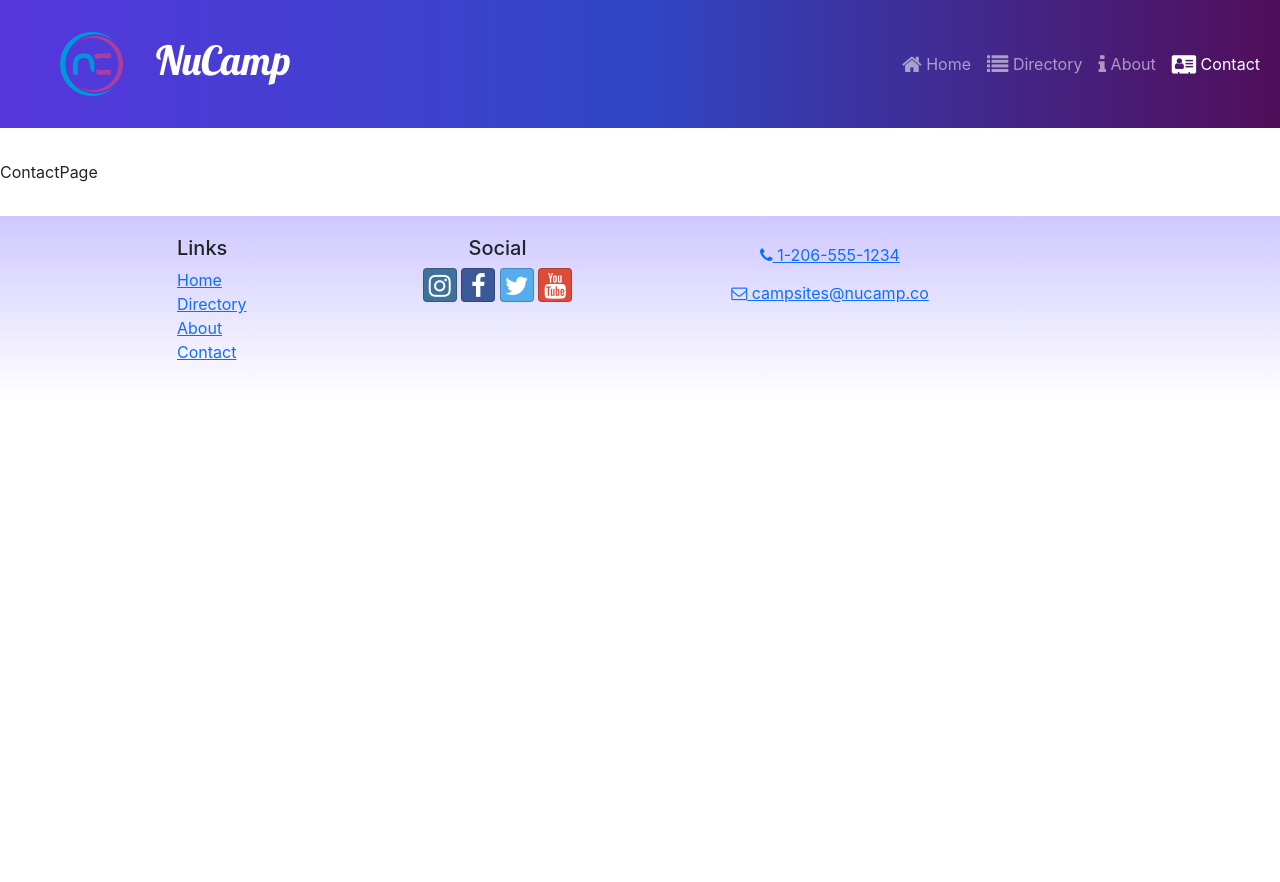
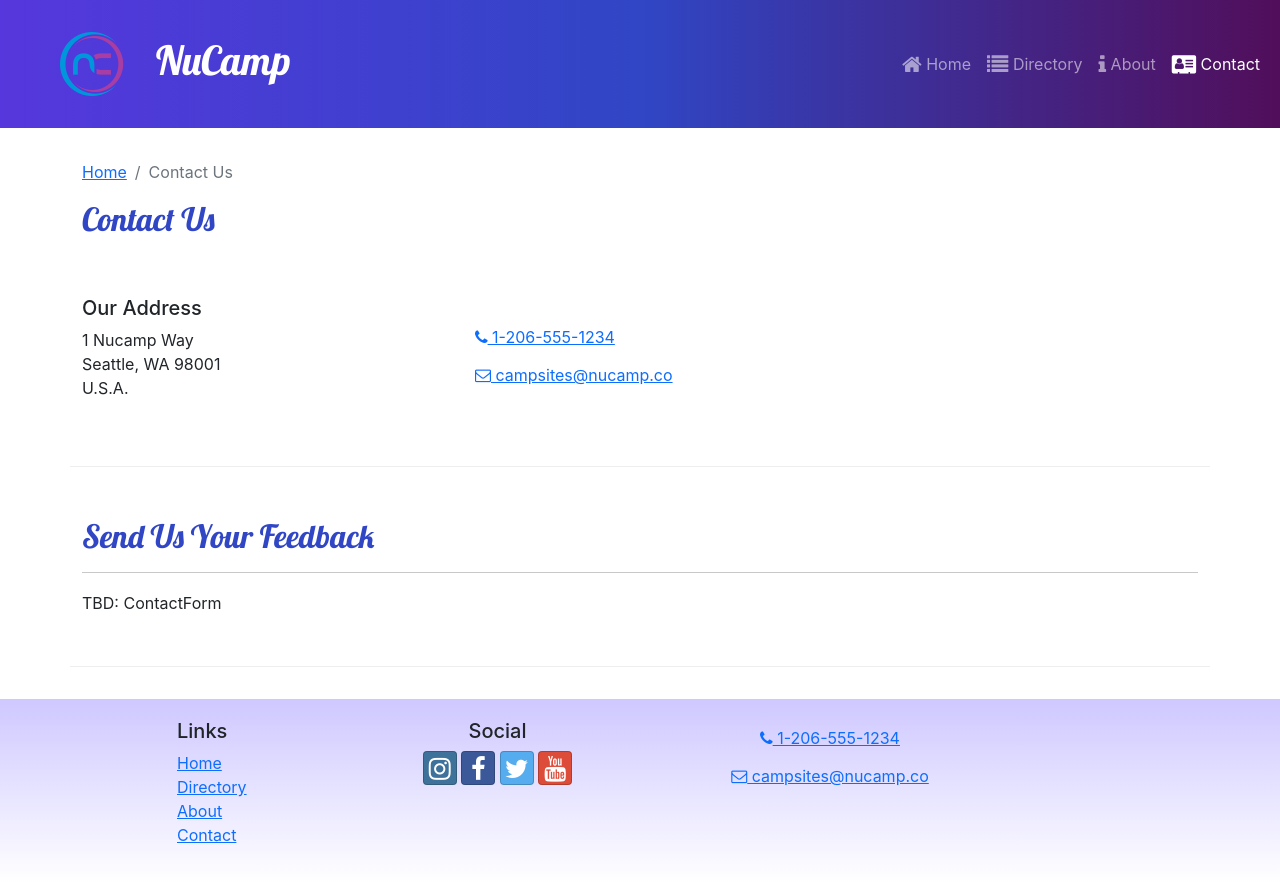
Before and after one commit to Mbappe-254/react, a React (Create React App) app: page /contact in a window 1280 px wide. Before the commit the page ends 800 px from the top, so only its background shows below. Built offline with nearby package versions, Linux system fonts and the light colour scheme.

Commit message:
contactpage.js

```diff
--- /dev/null
+++ b/src/features/display/AnimatedDisplayCard.js
@@ -0,0 +1,31 @@
+import { useState, useEffect } from 'react';
+import { Card, CardImg, CardText, CardBody, CardTitle } from 'reactstrap';
+import { useSpring, animated } from 'react-spring';
+
+const AnimatedDisplayCard = ({ item }) => {
+    const { image, name, description } = item;
+    const [toggle, setToggle] = useState(false);
+    const animatedStyle = useSpring({
+        opacity: toggle ? 1 : 0,
+        transform: toggle ? 'scale(1,1)' : 'scale(1,0)',
+        config: { duration: 500 }
+
+    });
+
+    useEffect(() => {
+        setToggle(true);
+
+    }, []);
+    return (
+        <animated.div style={animatedStyle}>
+            <Card>
+                <CardImg src={image} alt={name} />
+                <CardBody>
+                    <CardTitle>{name}</CardTitle>
+                    <CardText>{description}</CardText>
+                </CardBody>
+            </Card>
+        </animated.div>
+    );
+};
+export default AnimatedDisplayCard;
--- a/src/features/display/DisplayList.js
+++ b/src/features/display/DisplayList.js
@@ -1,5 +1,6 @@
 import {Col, Row } from 'reactstrap';
-import DisplayCard from './DisplayCard';
+// import DisplayCard from './DisplayCard';
+import AnimatedDisplayCard from './AnimatedDisplayCard';
 import { selectFeaturedCampsite } from '../campsites/campsitesSlice';
 import { selectFeaturedPromotion } from '../promotions/promotionsSlice';
 import { selectFeaturedPartner } from '../partners/partnersSlice';
@@ -12,10 +13,11 @@
         {items.map((item,idx) => {
 
             return(
+                item &&(
                 <Col md className='m-1' key={idx}>
-                    <DisplayCard item={item}/>
+                    <AnimatedDisplayCard item={item}/>
                 </Col>
-
+                )
             );
         })}
     </Row>
--- a/src/pages/ContactPage.js
+++ b/src/pages/ContactPage.js
@@ -1,4 +1,47 @@
-const ContactPage =() => {
-    return <div>ContactPage</div>
+import { Container, Col, Row } from 'reactstrap';
+import SubHeader from '../../src/components/SubHeader';
+
+const ContactPage = () => {
+    return (
+        <Container>
+            <SubHeader current='Contact Us' />
+            <Row className='row-content align-items-center'>
+                <Col sm='4'>
+                    <h5>Our Address</h5>
+                    <address>
+                        1 Nucamp Way
+                        <br />
+                        Seattle, WA 98001
+                        <br />
+                        U.S.A.
+                    </address>
+                </Col>
+                <Col>
+                    <a
+                        role='button'
+                        className='btn btn-link'
+                        href='tel:+12065551234'
+                    >
+                        <i className='fa fa-phone' /> 1-206-555-1234
+                    </a>
+                    <br />
+                    <a
+                        role='button'
+                        className='btn btn-link'
+                        href='mailto:fakeemail@fakeemail.co'
+                    >
+                        <i className='fa fa-envelope-o' /> campsites@nucamp.co
+                    </a>
+                </Col>
+            </Row>
+            <Row className='row-content'>
+              <Col xs='12'>
+                 <h2>Send Us Your Feedback</h2>
+                 <hr/>
+              </Col>
+              <Col md='10'>TBD: ContactForm</Col>
+            </Row>
+        </Container>
+    )
 };
 export default ContactPage;
```
